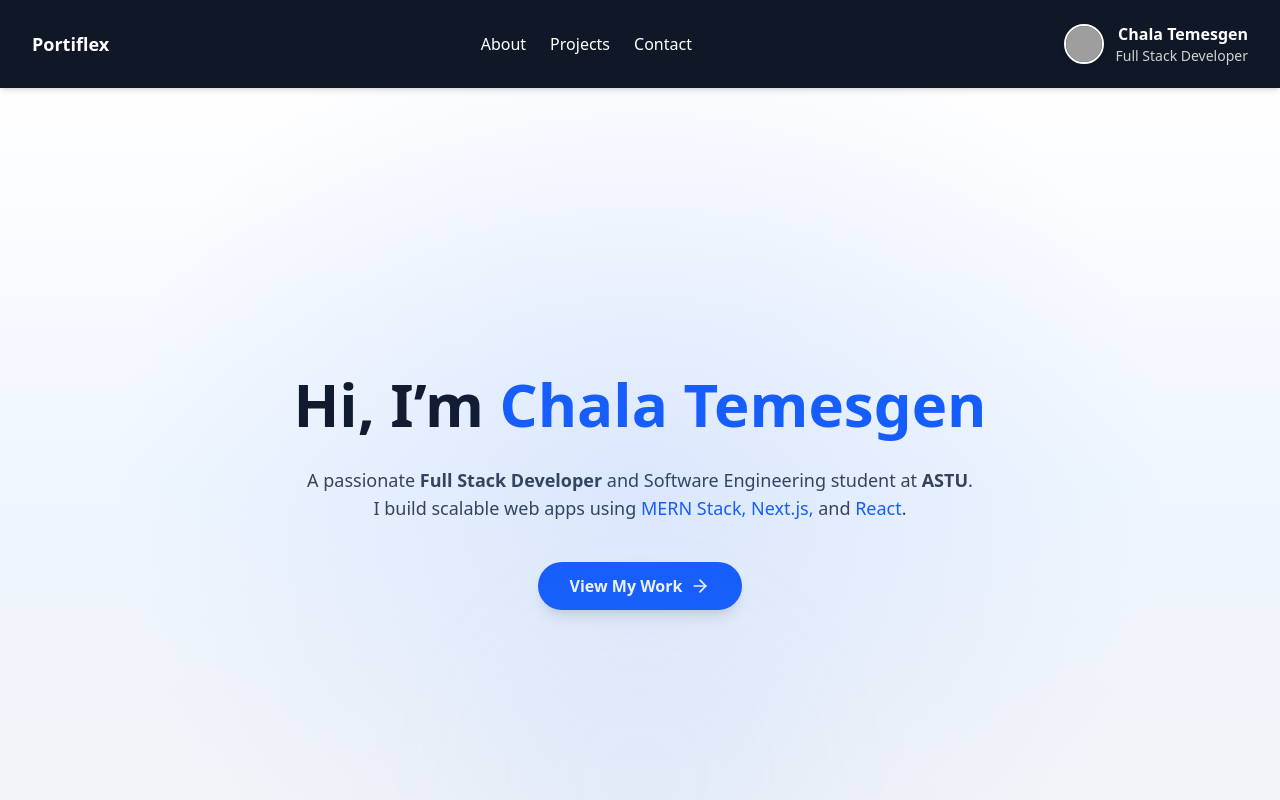
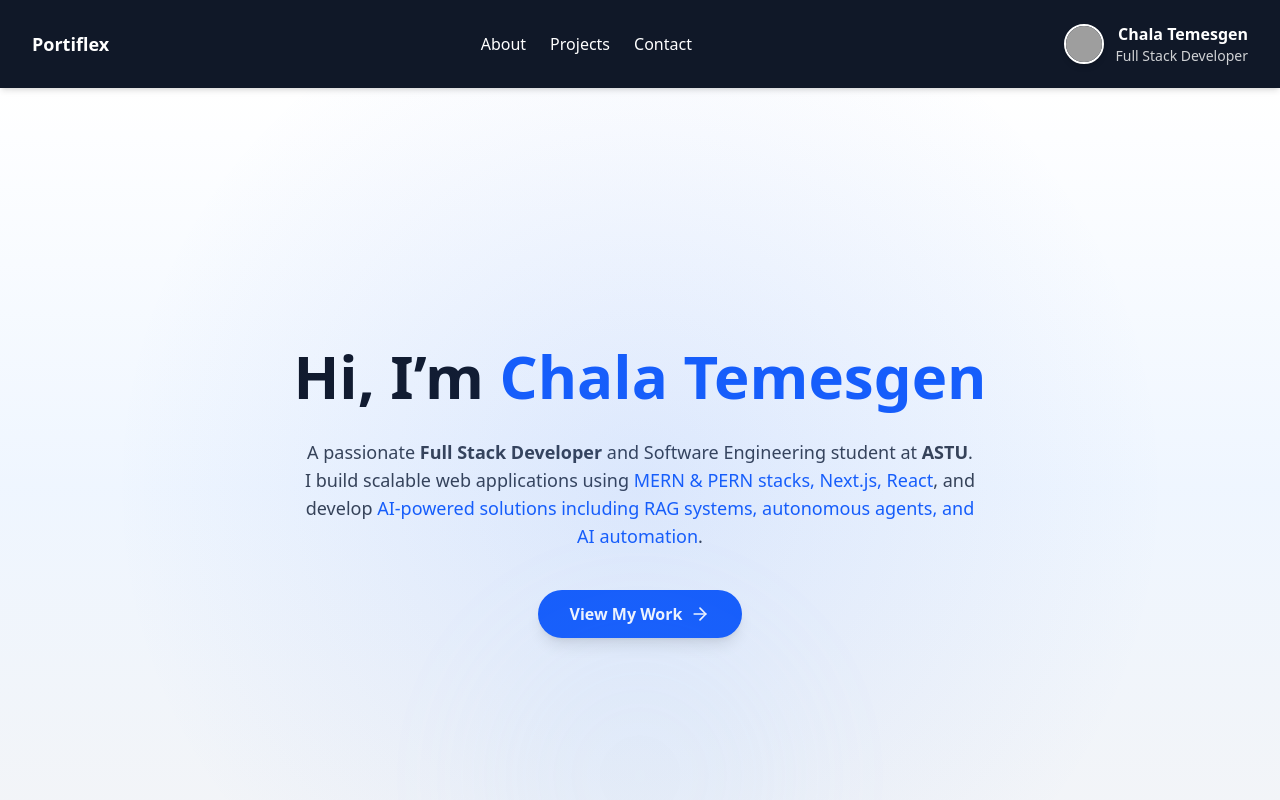
Before and after one commit to Chala751/Portiflex, a React (Vite) app in the folder client/: page / in a window 1280 px wide. Shown: the top 800 px of the page. Built offline with nearby package versions, Linux system fonts and the light colour scheme; grey boxes are pictures that could not be loaded.

Commit message:
hero section done

```diff
--- a/client/src/pages/Home.jsx
+++ b/client/src/pages/Home.jsx
@@ -28,9 +28,13 @@ const Home = () => {
           className="text-gray-700 dark:text-gray-300 max-w-2xl mb-10 text-lg"
         >
           A passionate <strong>Full Stack Developer</strong> and Software Engineering student at{" "}
-          <strong>ASTU</strong>. I build scalable web apps using{" "}
-          <span className="text-blue-600 dark:text-blue-400">MERN Stack, Next.js,</span> and{" "}
-          <span className="text-blue-600 dark:text-blue-400">React</span>.
+          <strong>ASTU</strong>. I build scalable web applications using{" "}
+          <span className="text-blue-600 dark:text-blue-400">
+            MERN & PERN stacks, Next.js, React
+          </span>, and develop{" "}
+          <span className="text-blue-600 dark:text-blue-400">
+            AI-powered solutions including RAG systems, autonomous agents, and AI automation
+          </span>.
         </motion.p>
 
         <motion.div
@@ -40,7 +44,7 @@ const Home = () => {
         >
           <Link
             to="/projects"
-            className="flex items-center gap-2 bg-blue-600 hover:bg-blue-700 text-white px-8 py-3 rounded-full font-semibold shadow-lg hover:shadow-xl transition duration-300"
+            className="flex items-center gap-2 bg-blue-600 hover:bg-blue-700 text-white px-8 py-3 rounded-full font-semibold shadow-lg hover:shadow-xl transition duration-300 cursor-pointer"
           >
             View My Work <ArrowRight size={20} />
           </Link>
@@ -50,8 +54,9 @@ const Home = () => {
           initial={{ opacity: 0, y: 50 }}
           animate={{ opacity: 0.2, y: 0 }}
           transition={{ delay: 0.5, duration: 1.5 }}
-          className="absolute -bottom-12 left-0 right-0 flex justify-center"
+          className="absolute -bottom-12 left-0 right-0 flex justify-center pointer-events-none"
         >
+
           <div className="w-80 h-80 bg-blue-300 rounded-full blur-3xl opacity-30 dark:opacity-20" />
         </motion.div>
       </section>
```
